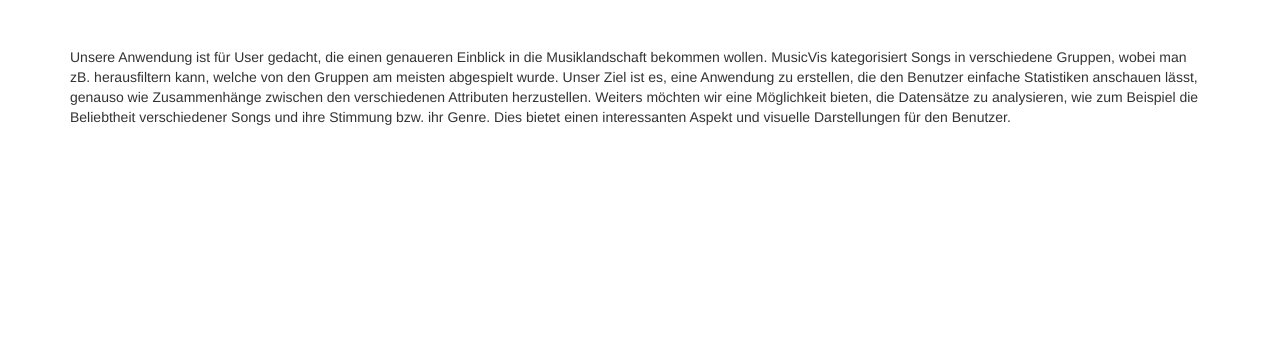
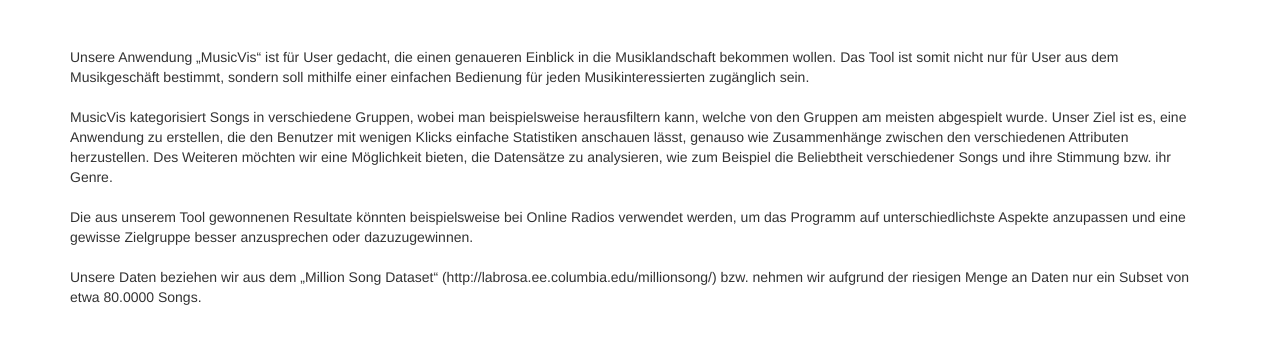
Before and after one commit to dlnglr/dlnglr.github.io, a plain HTML site: page project.html in a window 1280 px wide. Shown: the part 163-506 px from the top of the page. Drawn offline with Linux system fonts and the light colour scheme.

Commit message:
webpage final version

```diff
--- a/project.html
+++ b/project.html
@@ -81,8 +81,11 @@
             <div class="col-lg-12">
                 <h1>MusicVis</h1>
                 <br></br>
-                <p>Unsere Anwendung ist für User gedacht, die einen genaueren Einblick in die Musiklandschaft bekommen wollen. MusicVis kategorisiert Songs in verschiedene Gruppen, wobei man zB. herausfiltern kann, welche von den Gruppen am meisten abgespielt wurde. Unser Ziel ist es, eine Anwendung zu erstellen, die den Benutzer einfache Statistiken anschauen lässt, genauso wie Zusammenhänge zwischen den verschiedenen Attributen herzustellen. Weiters möchten wir eine Möglichkeit bieten, die Datensätze zu analysieren, wie zum Beispiel die Beliebtheit verschiedener Songs und ihre Stimmung bzw. ihr Genre. Dies bietet einen interessanten Aspekt und visuelle Darstellungen für den Benutzer. </p>
-            </div>
+<p>Unsere Anwendung „MusicVis“ ist für User gedacht, die einen genaueren Einblick in die Musiklandschaft bekommen wollen. Das Tool ist somit nicht nur für User aus dem Musikgeschäft bestimmt, sondern soll mithilfe einer einfachen Bedienung für jeden Musikinteressierten zugänglich sein. <br></br>
+MusicVis kategorisiert Songs in verschiedene Gruppen, wobei man beispielsweise herausfiltern kann, welche von den Gruppen am meisten abgespielt wurde. Unser Ziel ist es, eine Anwendung zu erstellen, die den Benutzer mit wenigen Klicks einfache Statistiken anschauen lässt, genauso wie Zusammenhänge zwischen den verschiedenen Attributen herzustellen. Des Weiteren möchten wir eine Möglichkeit bieten, die Datensätze zu analysieren, wie zum Beispiel die Beliebtheit verschiedener Songs und ihre Stimmung bzw. ihr Genre. <br></br>
+Die aus unserem Tool gewonnenen Resultate könnten beispielsweise bei Online Radios verwendet werden, um das Programm auf unterschiedlichste Aspekte anzupassen und eine gewisse Zielgruppe besser anzusprechen oder dazuzugewinnen. <br></br>
+Unsere Daten beziehen wir aus dem „Million Song Dataset“ (http://labrosa.ee.columbia.edu/millionsong/) bzw. nehmen wir aufgrund der riesigen Menge an Daten nur ein Subset von etwa 80.0000 Songs.
+ </p>            </div>
         </div>
     </div>
     <!-- /.container -->
```
